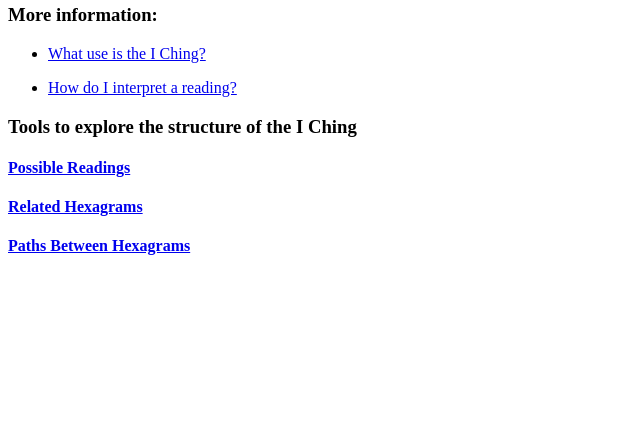
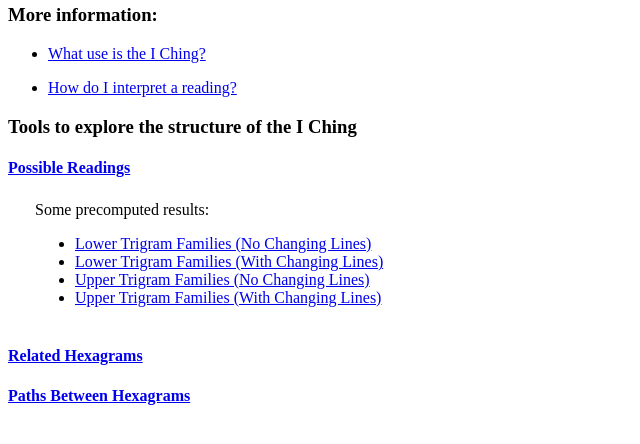
Before and after one commit to anandavala/ichingdb, a Django app: page /ichingdb/ in a window 1280 px wide. Shown: the part 295-739 px from the top of the page, without its empty margins (0-640 px from the left). Run offline with Django 3.2, Linux system fonts and the light colour scheme.

Commit message:
Added trigram family pages.

```diff
--- a/ichingdb/templates/ichingdb/index.html
+++ b/ichingdb/templates/ichingdb/index.html
@@ -12,5 +12,16 @@
 </ul>
 <h3>Tools to explore the structure of the I Ching</h3>
 <h4><a href="{% url 'ichingdb:explore' %}">Possible Readings</a></h4>
+<table>
+<tr><td> &nbsp; &nbsp; &nbsp; </td><td>
+<p>Some precomputed results:</p>
+<ul>
+<li><a href="{% url 'ichingdb:lowerstatic' %}">Lower Trigram Families (No Changing Lines)</a></li>
+<li><a href="{% url 'ichingdb:lowerchanging' %}">Lower Trigram Families (With Changing Lines)</a></li>
+<li><a href="{% url 'ichingdb:upperstatic' %}">Upper Trigram Families (No Changing Lines)</a></li>
+<li><a href="{% url 'ichingdb:upperchanging' %}">Upper Trigram Families (With Changing Lines)</a></li>
+</ul>
+</td></tr>
+</table>
 <h4><a href="{% url 'ichingdb:related' %}">Related Hexagrams</a></h4>
 <h4><a href="{% url 'ichingdb:paths' %}">Paths Between Hexagrams</a></h4>
--- a/ichingdb/urls.py
+++ b/ichingdb/urls.py
@@ -28,4 +28,12 @@ urlpatterns = [
     path('archive/', views.archive, name='archive'),
     # ex: /ichingdb/about
     path('about/', views.about, name='about'),
+    # ex: /ichingdb/lowerstatic
+    path('lowerstatic/', views.lowerstatic, name='lowerstatic'),
+    # ex: /ichingdb/upperstatic
+    path('upperstatic/', views.upperstatic, name='upperstatic'),
+    # ex: /ichingdb/lowerchanging
+    path('lowerchanging/', views.lowerchanging, name='lowerchanging'),
+    # ex: /ichingdb/upperchanging
+    path('upperchanging/', views.upperchanging, name='upperchanging'),
 ]
--- a/ichingdb/views.py
+++ b/ichingdb/views.py
@@ -10,6 +10,18 @@ def index(request):
 
 def about(request):
     return render(request, 'ichingdb/about.html')
+
+def lowerstatic(request):
+    return render(request, 'ichingdb/lowerstatic.html')
+
+def lowerchanging(request):
+    return render(request, 'ichingdb/lowerchanging.html')
+
+def upperstatic(request):
+    return render(request, 'ichingdb/upperstatic.html')
+
+def upperchanging(request):
+    return render(request, 'ichingdb/upperchanging.html')
 
 def archive(request):
     consultation_list = reversed(Consultation.objects.all())
```
